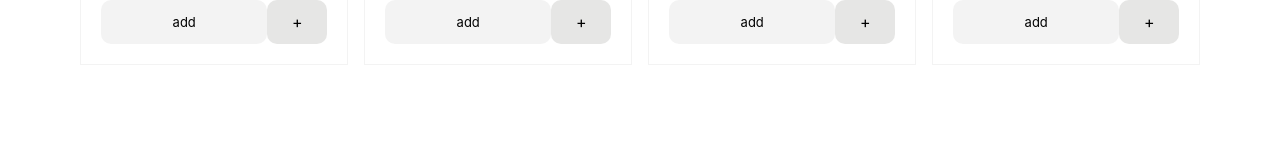
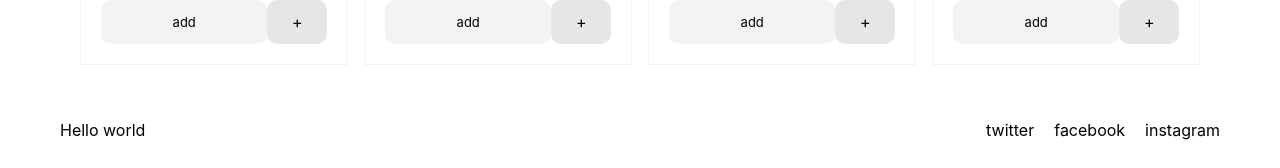
Before and after one commit to ibrahimjamil/Cartsy_Grocery, a React (Create React App) app: page /products in a window 1280 px wide. Shown: the part 1245-1413 px from the top of the page. Before the commit the page ends 1334 px from the top, so only its background shows below. Built offline with nearby package versions, Linux system fonts and the light colour scheme.

Commit message:
add new all

```diff
--- a/src/App.js
+++ b/src/App.js
@@ -39,6 +39,7 @@ function App() {
                 </Switch>
             </div>
           </Router>
+          <Footer/>
       </div>
     </Provider>
   );
--- a/src/components/app_components/Banner.js
+++ b/src/components/app_components/Banner.js
@@ -4,7 +4,7 @@ import { Grid, Hidden } from '@material-ui/core';
 
 const useStyles = makeStyles((theme) => ({
   root:{
-    width:"77vw",
+    width:"76.9vw",
     height:"388px",
     backgroundColor:"whitesmoke",
     marginLeft:"23vw",
--- a/src/components/app_components/Footer.js
+++ b/src/components/app_components/Footer.js
@@ -1,15 +1,47 @@
 import React from 'react'
 import {  makeStyles } from '@material-ui/core/styles';
+import { Grid, Hidden} from '@material-ui/core';
 
 
 const useStyle=makeStyles((theme)=>({
-
+    root:{
+        padding:"15px 60px",
+        display: "flex",
+        flexDirection:"row",
+        justifyContent:"space-between"
+    },
+    info:{
+        [theme.breakpoints.down('xs')]:{
+            display:"flex",
+            flexDirection:"row",
+            justifyContent:"center"
+        }
+    },
+    social:{
+        [theme.breakpoints.down('xs')]:{
+            display:"flex",
+            flexDirection:"row",
+            justifyContent:"center"
+        }
+    }
 }))
 function Footer() {
     const classes=useStyle()
+
     return (
         <div>
-
+            <Grid container className={classes.root} direction="row">
+                <Grid item xs={12} sm={6} className={classes.info} >
+                    <p>Hello world </p>
+                </Grid>
+                <Grid item  xs={12}  sm={6} className={classes.social} container alignItems="center" direction="row-reverse">
+                    <Grid  item >
+                        <a style={{paddingLeft:"20px"}}>twitter</a>
+                        <a style={{paddingLeft:"20px"}}>facebook</a>
+                        <a style={{paddingLeft:"20px"}}>instagram</a>
+                    </Grid>
+                </Grid>
+            </Grid>
         </div>
     )
 }
--- a/src/components/app_components/Navbar.js
+++ b/src/components/app_components/Navbar.js
@@ -82,7 +82,16 @@ const useStyles = makeStyles((theme) => ({
     width:"23vw"
   },
   rightDrawer:{
-    width:"30vw"
+    width:"30vw",
+      [theme.breakpoints.down('md')]: {
+        width:"35vw"
+      },
+      [theme.breakpoints.down('sm')]: {
+        width:"50vw"
+      },
+      [theme.breakpoints.down('xs')]: {
+        width:"90vw"
+      },
   },
   cart:{
     height:"90vh",
--- a/src/components/app_components/Productpage.js
+++ b/src/components/app_components/Productpage.js
@@ -9,7 +9,7 @@ import CircularProgress from '@material-ui/core/CircularProgress';
 const useStyles = makeStyles((theme) => ({
 
     root:{
-        width:"77vw",
+        width:"76.9vw",
         backgroundColor:"whitesmoke",
         marginLeft:"23vw",
     },
--- a/src/components/app_components/SpecificProduct.js
+++ b/src/components/app_components/SpecificProduct.js
@@ -18,7 +18,7 @@ const useStyle=makeStyles((theme)=>({
         [theme.breakpoints.down('sm')]: {
             display:"flex",
             justifyContent:"center",
-            width:"50vw",
+            width:"100vw",
             transform: "scale(1)"
         },
     },
@@ -31,7 +31,6 @@ const useStyle=makeStyles((theme)=>({
         maxHeight:"100%",
         [theme.breakpoints.down('sm')]: {
             width:"50vw",
-            transform: "scale(1)"
         },
     },
     btn:{
```
Lines whose indentation alone changed are shown as unchanged.
